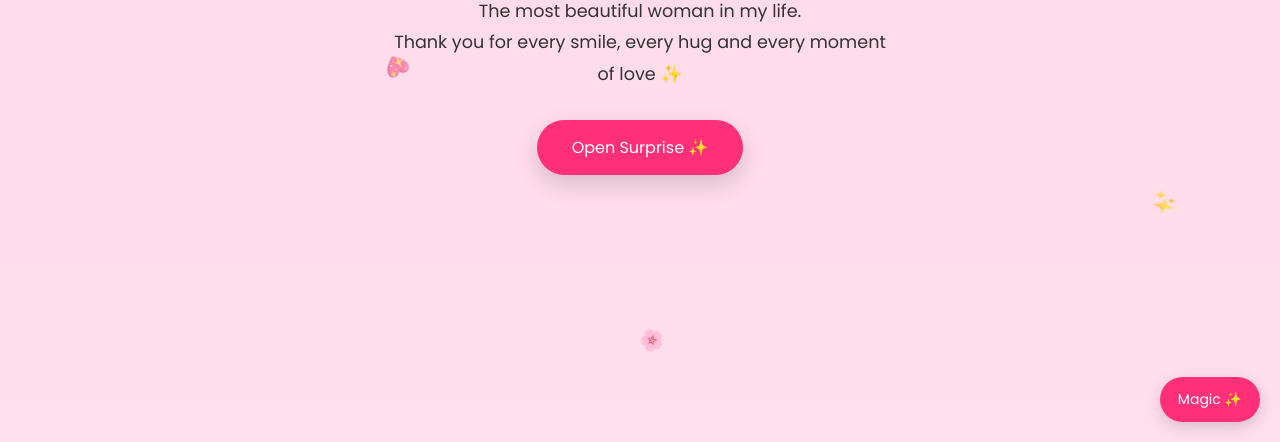
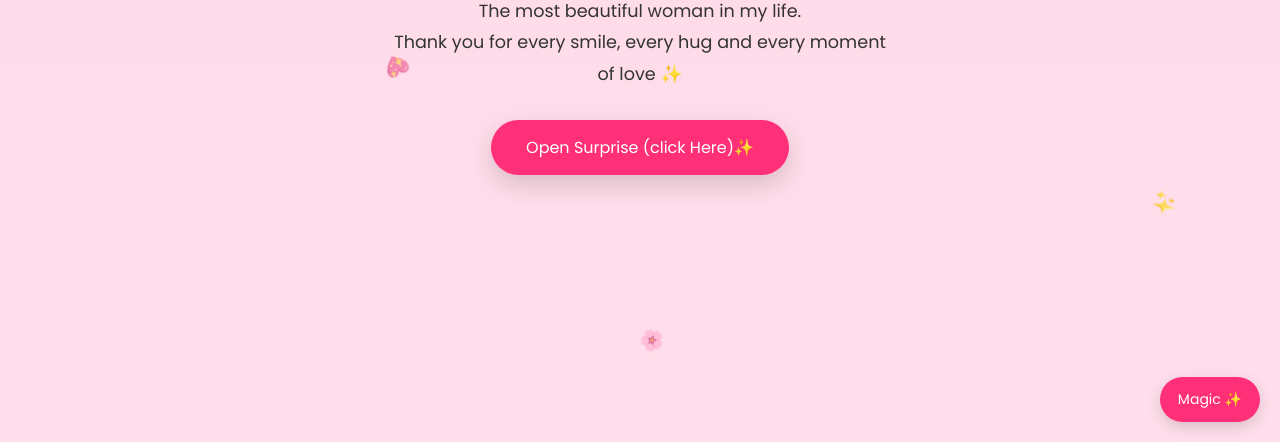
Before and after one commit to yuvrajsingh2311/mom-website, a plain HTML site: page index.html in a window 1280 px wide. Shown: the part 358-800 px from the top of the page. Drawn offline with Linux system fonts and the light colour scheme.

Commit message:
Update index.html

```diff
--- a/index.html
+++ b/index.html
@@ -203,7 +203,7 @@ Thank you for every smile, every hug and every moment of love ✨
 </p>
 
 <button class="btn" onclick="startExperience()">
-Open Surprise ✨
+Open Surprise (click Here)✨
 </button>
 
 </section>
```
